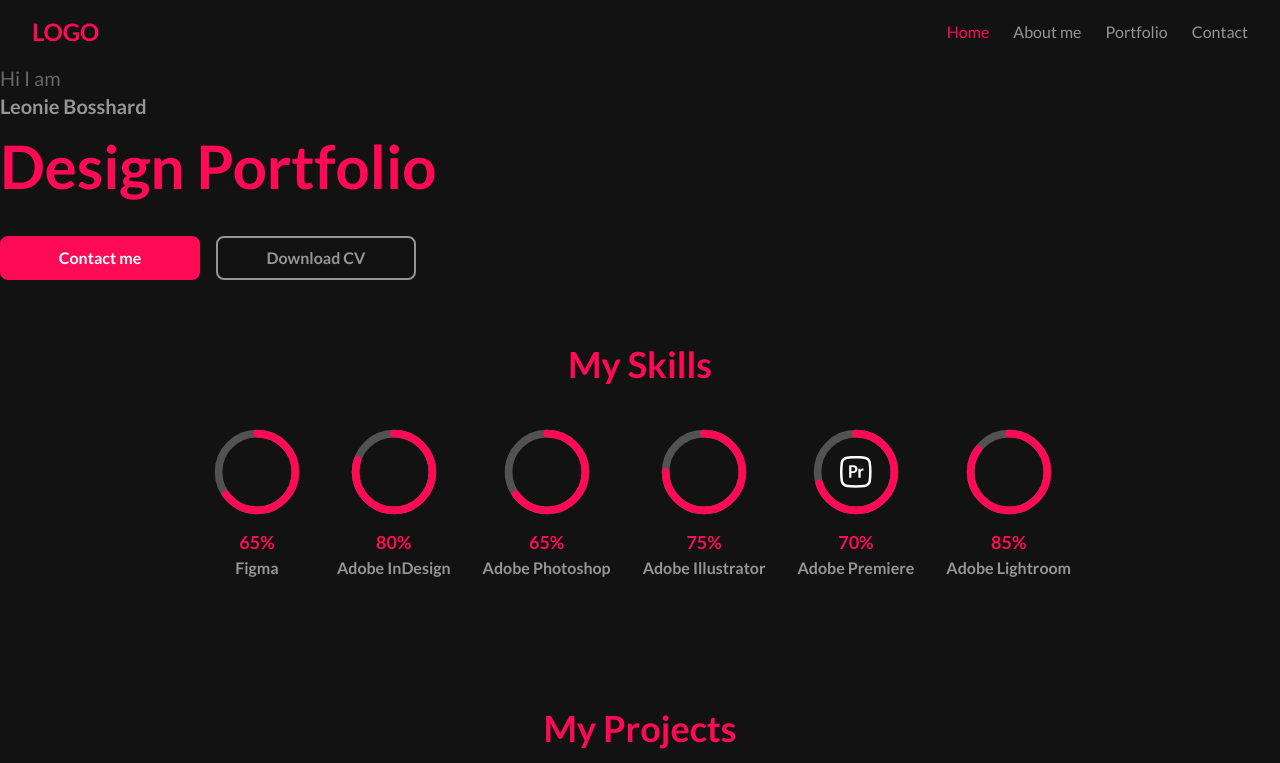
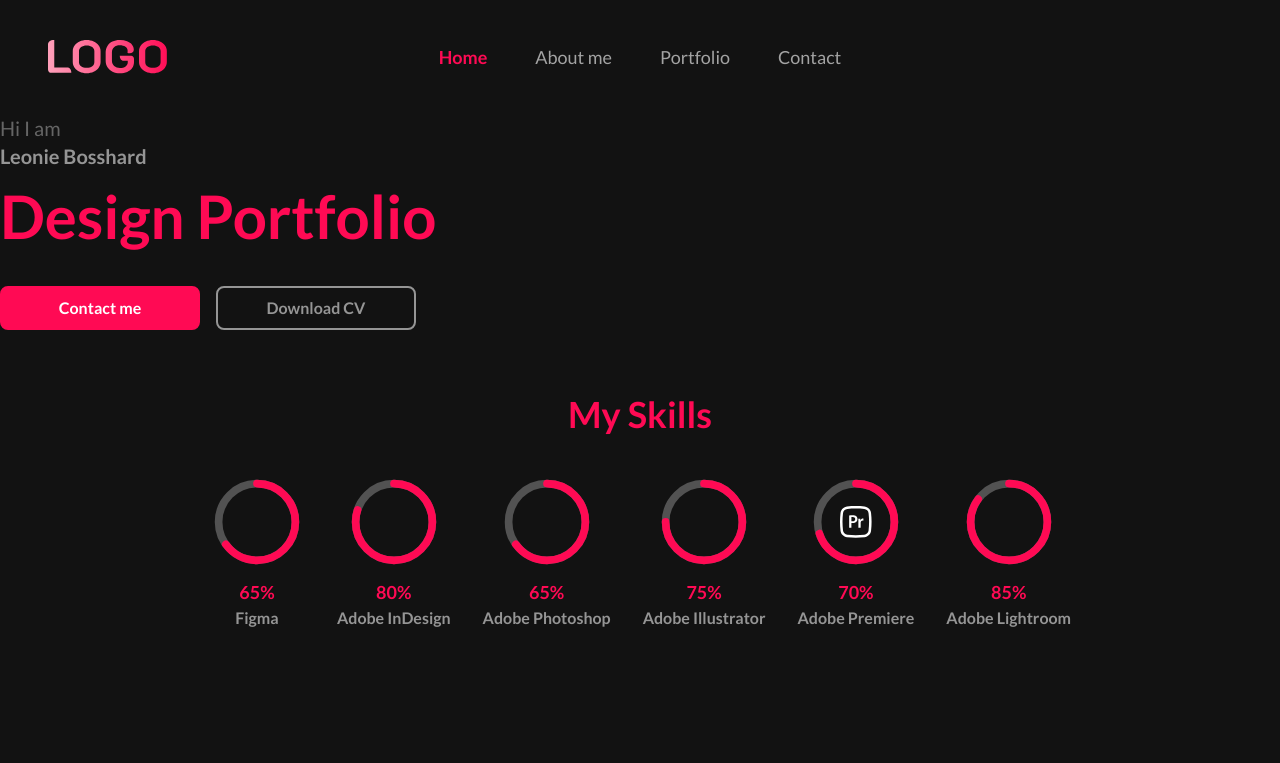
Before and after one commit to HardBoss07/leonie-bosshard-portfolio, a Next.js app: page / in a window 1280 px wide. Shown: the top 763 px of the page. Built offline with nearby package versions, Linux system fonts and the light colour scheme; some icons are missing.

Commit message:
fixed Header.tsx and Footer.tsx to fit more closely to the designers reference

```diff
--- a/components/layout/Footer.tsx
+++ b/components/layout/Footer.tsx
@@ -3,7 +3,7 @@ import Link from "next/link";
 
 const Footer = () => {
     return (
-        <footer className="flex flex-col items-center py-8 bg-background text-primary-text">
+        <footer className="flex flex-col items-center py-8 bg-neutral-900 text-primary-text">
             <h2 className="text-primary-accent text-3xl font-bold mb-4">
                 Leonie Bosshard
             </h2>
--- a/components/layout/Header.tsx
+++ b/components/layout/Header.tsx
@@ -1,19 +1,51 @@
 import Link from "next/link";
+import Image from "next/image";
 
 const Header = () => {
     return (
-        <header className="flex justify-between items-center px-8 py-4 bg-background text-primary-text">
-            <div className="text-primary-accent text-2xl font-bold">
-                LOGO
+        <header className="flex justify-between items-center px-12 py-10 bg-background relative z-50">
+            {/* Logo Area - Using Image for your current placeholder SVG */}
+            <div className="flex items-center">
+                <Link href="/">
+                    <Image
+                        src="/icons/logo.svg" // Replace with your actual path
+                        alt="Leonie Bosshard Logo"
+                        width={120}
+                        height={40}
+                        priority
+                        className="object-contain"
+                    />
+                </Link>
             </div>
-            <nav>
-                <ul className="flex space-x-6">
-                    <li><Link href="#" className="text-primary-accent hover:text-primary-accent-light">Home</Link></li>
-                    <li><Link href="#" className="hover:text-primary-accent">About me</Link></li>
-                    <li><Link href="#" className="hover:text-primary-accent">Portfolio</Link></li>
-                    <li><Link href="#" className="hover:text-primary-accent">Contact</Link></li>
+
+            {/* Navigation - Spacing and typography matching the mockup */}
+            <nav className="hidden md:block">
+                <ul className="flex space-x-12 text-lg">
+                    <li>
+                        <Link href="/" className="text-primary-accent font-bold transition-colors">
+                            Home
+                        </Link>
+                    </li>
+                    <li>
+                        <Link href="#about" className="text-neutral-400 hover:text-white transition-colors font-medium">
+                            About me
+                        </Link>
+                    </li>
+                    <li>
+                        <Link href="#portfolio" className="text-neutral-400 hover:text-white transition-colors font-medium">
+                            Portfolio
+                        </Link>
+                    </li>
+                    <li>
+                        <Link href="#contact" className="text-neutral-400 hover:text-white transition-colors font-medium">
+                            Contact
+                        </Link>
+                    </li>
                 </ul>
             </nav>
+
+            {/* Spacer for layout balance on desktop */}
+            <div className="w-[120px] hidden md:block"></div>
         </header>
     );
 }
```
